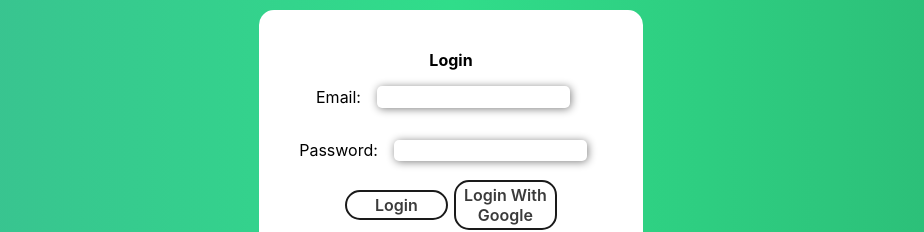
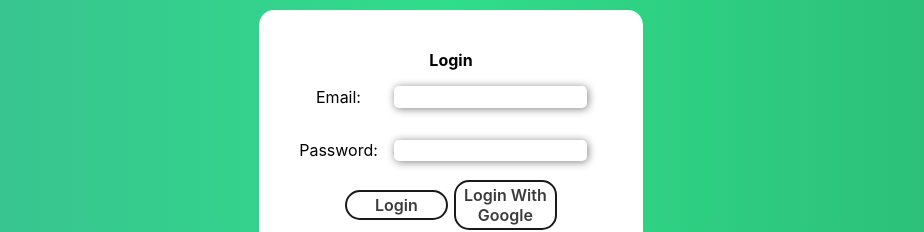
Before and after one commit to SKLC1/Learn-It-React-Project, a React (Create React App) app: page /login in a window 1280 px wide. Shown: the part 238-470 px from the top of the page, without its empty margins (189-1113 px from the left). Built offline with nearby package versions, Linux system fonts and the light colour scheme; no server answers.

Commit message:
comments

```diff
--- a/src/components/PersonalPage/Login/Login.jsx
+++ b/src/components/PersonalPage/Login/Login.jsx
@@ -19,14 +19,15 @@
       { currentUser &&<p>logged in as {currentUser.displayName}</p>}
       <div className="flexCol login-cont">
         <h4>Login</h4>
-        <div className="flex">
+       <div className="inputs-cont">
+
         <label>Email:</label>
        <input type="text" />
-        </div>
-        <div className="flex">
         <label>Password:</label>
        <input type="text" />
-        </div>
+
+       </div>
+
        <div className="flex">
         <button className="button-28 loginBtn">Login</button>
         <button className="button-28 loginBtn" onClick={googleLogin}>Login With Google</button>
--- a/src/components/PersonalPage/Login/login.css
+++ b/src/components/PersonalPage/Login/login.css
@@ -25,3 +25,13 @@
   padding: 0.2rem;
   margin: 0.2rem;
 }
+.inputs-cont{
+  display: grid;
+  grid-template-columns: auto auto;
+
+}
+.inputs-cont label{
+   display: flex;
+   justify-content: center;
+   align-items: center;
+}
```
